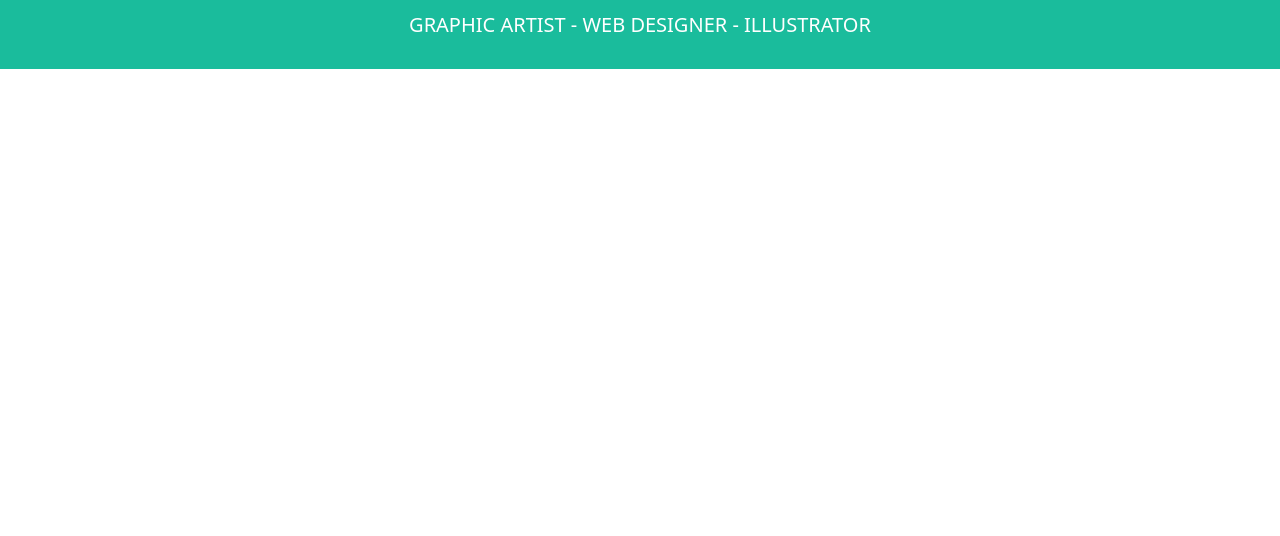
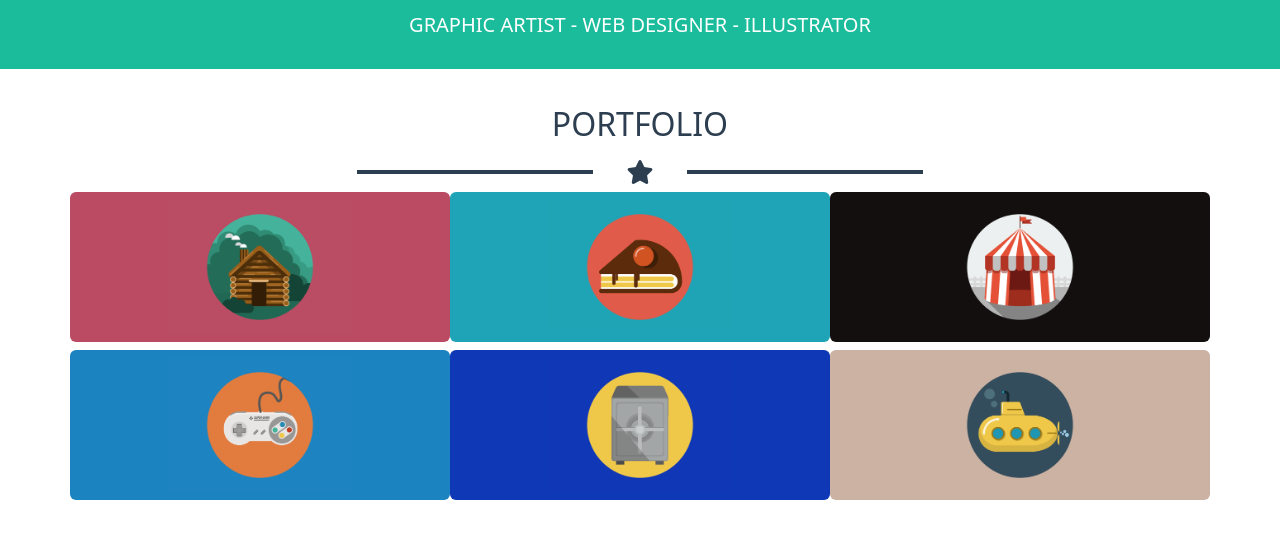
Before and after one commit to Stefano-In91/html-css-bootstrap-freelancer, a plain HTML site: page index.html in a window 1280 px wide. Shown: the part 686-1222 px from the top of the page. Before the commit the page ends 800 px from the top, so only its background shows below. Drawn offline with nearby package versions, Linux system fonts and the light colour scheme.

Commit message:
section portfolio

```diff
--- a/css/style.css
+++ b/css/style.css
@@ -35,10 +35,43 @@
     width: 50%;
     margin: auto;
 }
-.ms-star .col-5 {
+.ms-white-border {
     height: 0;
     border: 2px solid white;
 }
 .ms-star i {
     scale: 1.5;
 }
+.ms-other-border {
+    height: 0;
+    border: 2px solid #2c3e50;
+}
+
+/* -------------------
+    PORTFOLIO
+--------------------*/
+
+#portfolio {
+    color: #2c3e50;
+}
+.ms-icon-row div {
+    border-radius: 6px;
+}
+#portfolio .ms-icon-row div:nth-child(1) {
+    background-color: #ba4b63;
+}
+#portfolio .ms-icon-row div:nth-child(2) {
+    background-color: #1ea4b6;
+}
+#portfolio .ms-icon-row div:nth-child(3) {
+    background-color: #140f0f;
+}
+#portfolio .ms-icon-row div:nth-child(4) {
+    background-color: #1c83c1;
+}
+#portfolio .ms-icon-row div:nth-child(5) {
+    background-color: #0e38b5;
+}
+#portfolio .ms-icon-row div:nth-child(6) {
+    background-color: #ccb2a3;
+}
--- a/index.html
+++ b/index.html
@@ -33,15 +33,42 @@
                     <img src="img/avatar.svg" alt="avatar">
                     <h1 class="py-2">START BOOTSTRAP</h1>
                     <div class="row justify-content-center align-items-center ms-star">
-                        <div class="col-5"></div>
+                        <div class="col-5 ms-white-border"></div>
                         <div class="col-2"><i class="fa-solid fa-star"></i></div>
-                        <div class="col-5"></div>
+                        <div class="col-5 ms-white-border"></div>
                     </div>
                     <h5 class="text-uppercase mt-3">Graphic artist - Web designer - Illustrator</h5>
                 </div>
             </section>
-            <section>
-
+            <section id="portfolio" class="py-4">
+                <div class="container text-center p-1">
+                    <h2 class="py-2">PORTFOLIO</h2>
+                    <div class="row justify-content-center align-items-center ms-star">
+                        <div class="col-5 ms-other-border"></div>
+                        <div class="col-2"><i class="fa-solid fa-star"></i></div>
+                        <div class="col-5 ms-other-border"></div>
+                    </div>
+                    <div class="row g-2 ms-icon-row py-2">
+                        <div class="col-12 col-md-6 col-lg-4">
+                            <img class="py-2 w-50" src="img/cabin.png" alt="cabin">
+                        </div>
+                        <div class="col-12 col-md-6 col-lg-4">
+                            <img class="py-2 w-50" src="img/cake.png" alt="cake">
+                        </div>
+                        <div class="col-12 col-md-6 col-lg-4">
+                            <img class="py-2 w-50" src="img/circus.png" alt="circus">
+                        </div>
+                        <div class="col-12 col-md-6 col-lg-4">
+                            <img class="py-2 w-50" src="img/game.png" alt="game">
+                        </div>
+                        <div class="col-12 col-md-6 col-lg-4">
+                            <img class="py-2 w-50" src="img/safe.png" alt="safe">
+                        </div>
+                        <div class="col-12 col-md-6 col-lg-4">
+                            <img class="py-2 w-50" src="img/submarine.png" alt="submarine">
+                        </div>
+                    </div>
+                </div>
             </section>
             <section>
 
```
